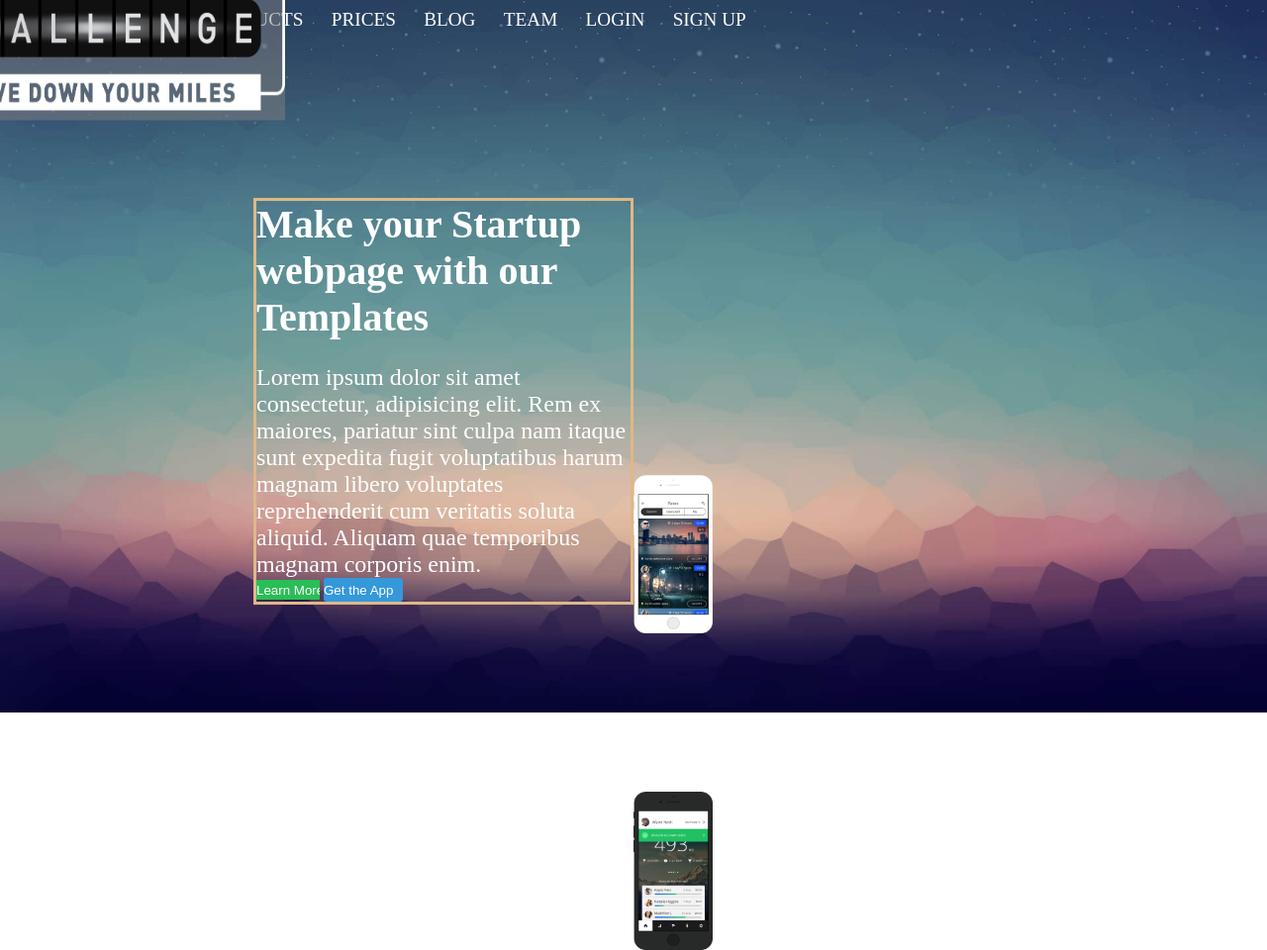
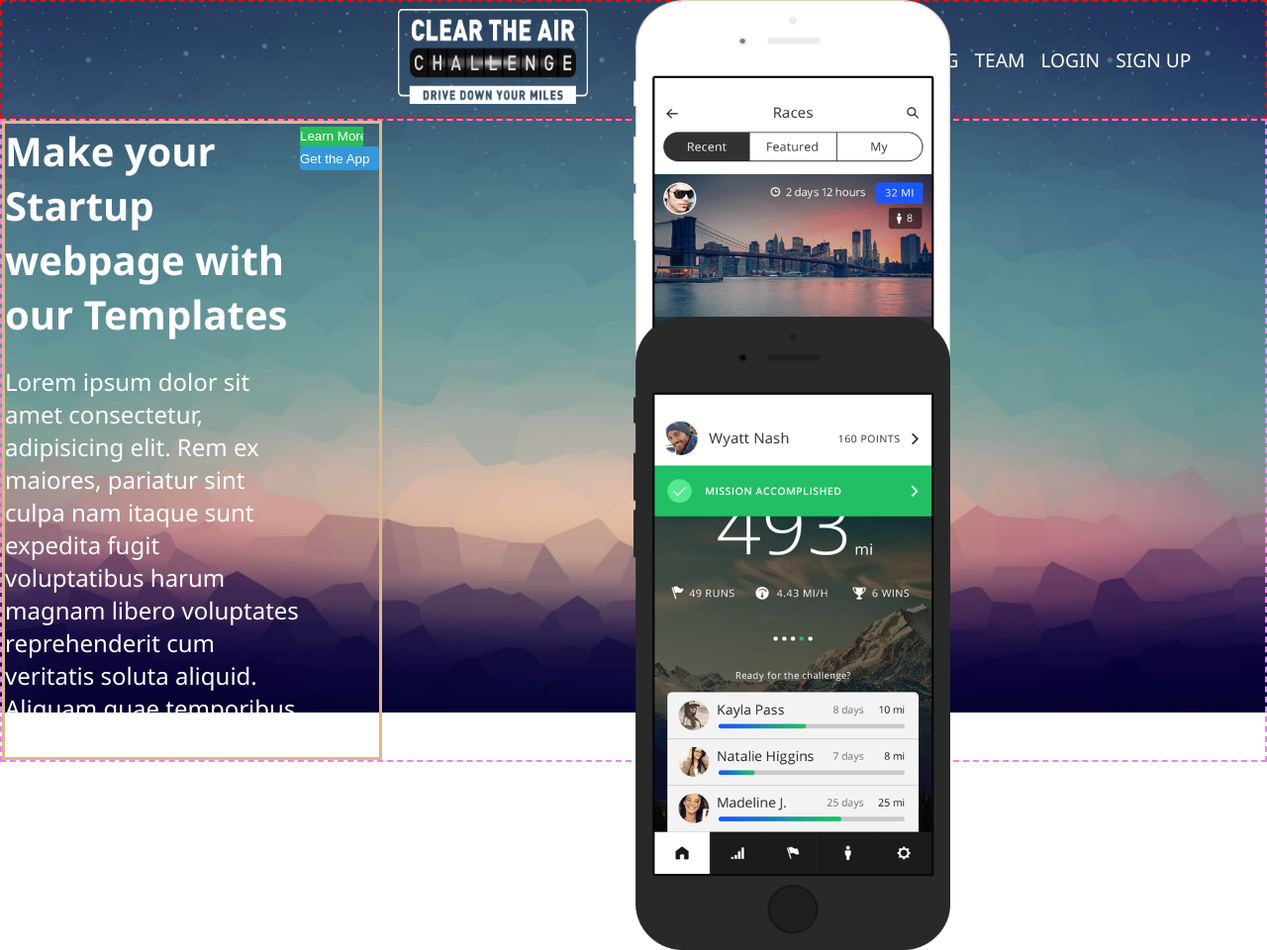
Before and after one commit to vincenzoarena/clearsample, a plain HTML site: page index.html in a window 1280 px wide. Shown: the whole page at 99% size. Drawn offline with Linux system fonts and the light colour scheme.

Commit message:
2022-01-28 - Working on the Header and fixing main - Update 001

```diff
--- a/css/home.css
+++ b/css/home.css
@@ -1,10 +1,15 @@
+main {
+    display: flex;
+    border: violet 2px dashed;
+}
+
 .letters {
     width: 30vw;
     display: flex;
     align-self: center;
     justify-content: center;
-    flex-direction: column;
-    position: relative;
+    /* flex-direction: column; */
+    /* position: relative; */
     top: 20vh;
     left: 20vw;
     border: 3px burlywood solid;
@@ -37,16 +42,16 @@ p {
 }
 
 .sphone1 img {
-    width: 5rem;
-    height: 10rem;
+    width: 20rem;
+    height: 40rem;
     position: absolute;
     bottom: 10rem;
     left: 40rem;
 }
 
 .sphone2 img {
-    width: 5rem;
-    height: 10rem;
+    width: 20rem;
+    height: 40rem;
     position: absolute;
     bottom: -10rem;
     left: 40rem;
--- a/css/menu.css
+++ b/css/menu.css
@@ -1,20 +1,29 @@
 header {
     display: flex;
-    justify-content: flex-end;
+    /* justify-content: space-evenly; */
     align-items: center;
-    height: 5vh;
-    width: 60vw;
-    z-index: 1;
-    background-color: var(--company-them-bg-color);
+    height: 15vh;
+    width: 100vw;
+    /* margin-top: 5rem; */
+    border: 2px red dashed;
+    /* z-index: 1; */
   }
-  header nav {
-    flex-grow: 2;
+  nav div{
+    display: flex;
+    justify-content: space-evenly;
   }
   header nav ul {
     display: flex;
-    justify-content: space-around;
+    justify-content: center;
+    margin-left: 7rem;
   }
-  header nav ul li {
-    display: inline;
+  li {
+    display: flex;
+    align-items: center;
     list-style: none;
+    margin-left: 1rem;
   }
+ nav div a {
+   position: relative;
+   left: 25rem;
+ }
--- a/css/style.css
+++ b/css/style.css
@@ -14,9 +14,10 @@
 }
 body {
     color: var(--font-color);
+    font-family: var(--font-app);
     width: 100vw;
     height: 100vh;
-    background-image: url(../img/bg_001.jpg);
+    background-image: var(--bg-img);
     background-repeat: no-repeat;
     background-size: 100%;
 }
--- a/css/var.css
+++ b/css/var.css
@@ -1,4 +1,7 @@
 :root {
     font-size: 16px;
     --font-color: white;
+    --bg-img: url(../img/bg_001.jpg);
+    --logo-img: url(../img/logo_001.png);
+    --font-app: 'Segoe UI', Tahoma, Geneva, Verdana, sans-serif;
 }
--- a/index.html
+++ b/index.html
@@ -9,10 +9,11 @@
 </head>
 <body>
     <header>
+        <nav>
+            <div>
                 <a href="#">
                     <img src="./img/logo_001.png" alt="Clear the Air CHALLENGE">
                 </a>
-        <nav>
                 <ul>
                     <li><a href="#">PRODUCTS</a></li>
                     <li><a href="#">PRICES</a></li>
@@ -21,11 +22,11 @@
                     <li><a href="#">LOGIN</a></li>
                     <li><a href="#">SIGN UP</a></li>
                 </ul>
+            </div>
         </nav>
-        </div>
     </header>
     <main>
-        <section>
+        <!-- <section> -->
             <article class="letters">
                 <div class="text">
                     <h1>Make your Startup webpage with our Templates</h1>
@@ -46,7 +47,7 @@
                     </div>
                 </div>
             </article>
-        </section>
+        <!-- </section> -->
     </main>
 </body>
 </html>
```
Lines whose indentation alone changed are shown as unchanged.
